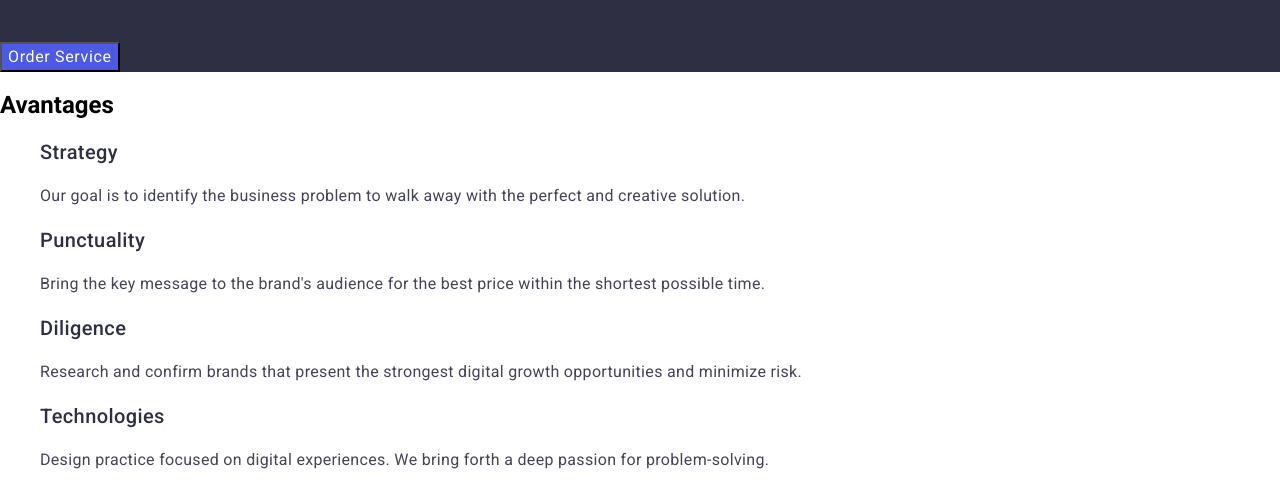
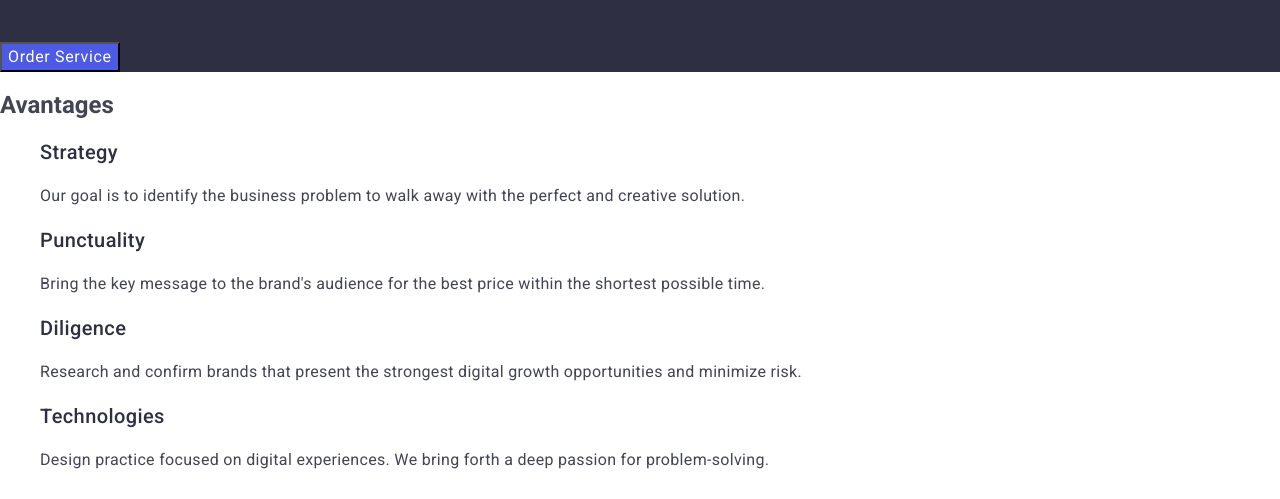
Before and after one commit to Elis89-lgtm/goit-markup-hw-02, a plain HTML site: page index.html in a window 1280 px wide. Shown: the part 284-783 px from the top of the page. Drawn offline with nearby package versions, Linux system fonts and the light colour scheme.

Commit message:
add styles file

```diff
--- a/css/styles.css
+++ b/css/styles.css
@@ -1,7 +1,8 @@
 /*font-family: "Raleway", sans-serif;
 font-family: "Roboto", sans-serif;*/
 body {
-  font-family: "Roboto", sans-serif;
+  font-family: "Roboto", sans0000000-serif;
+  color: #434455;
   background-color: #fff;
 }
 
```
